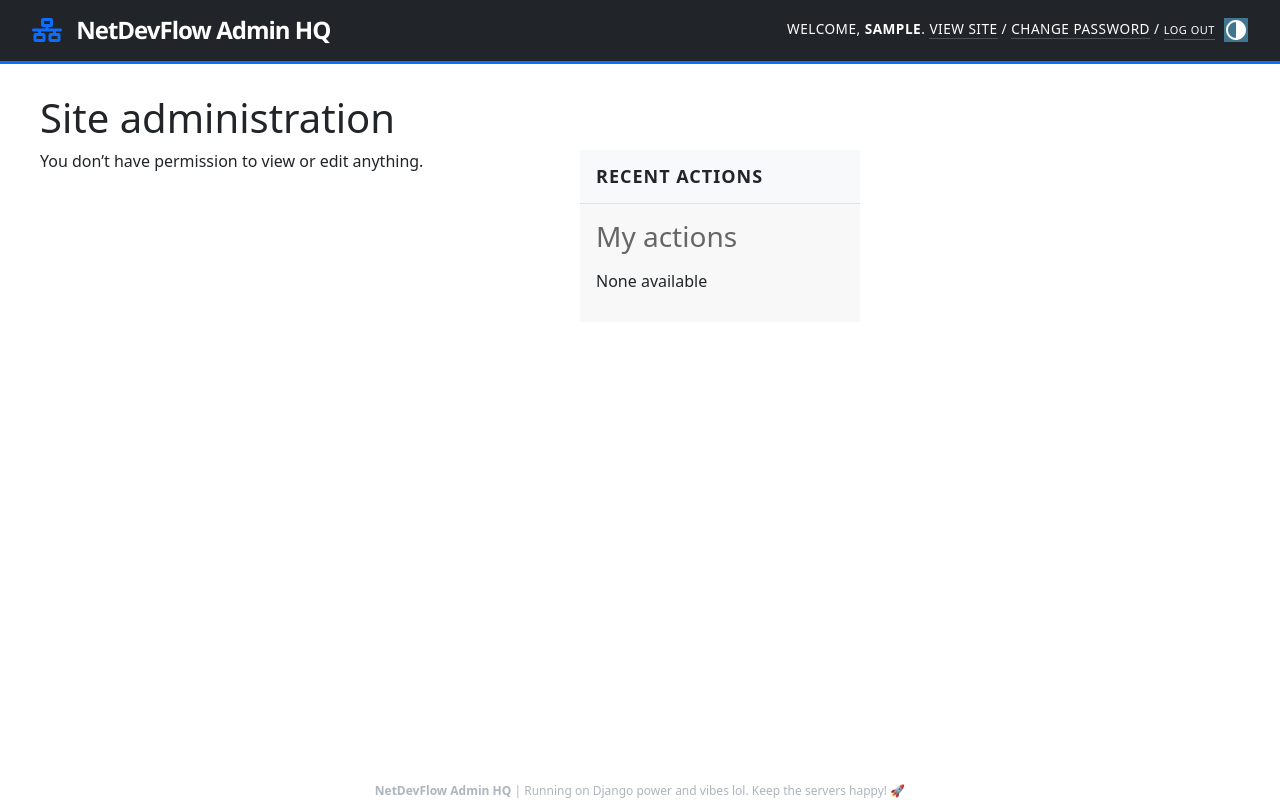
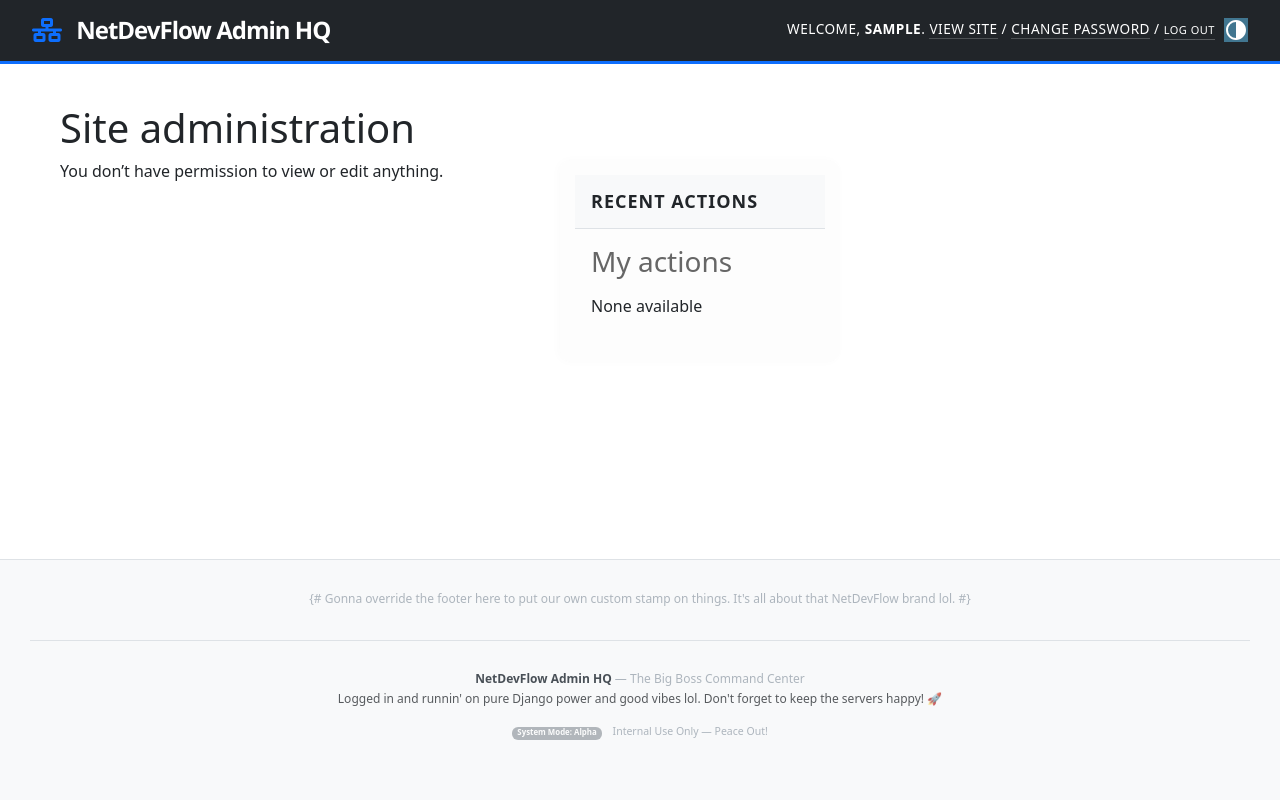
Before and after one commit to frantek/NetDevFlow, a Django app: page /admin/ in a window 1280 px wide. Run offline with Django 5.2, Linux system fonts and the light colour scheme; the visitor is signed in with stand-in values (Sample User, id 1); data comes from the database, SQL or seed files in the repository; data that the repository does not hold is empty.

Commit message:
Enhance admin UI with custom styles and improve footer branding; update settings for login/logout redirects

```diff
--- a/inventory/templates/admin/base.html
+++ b/inventory/templates/admin/base.html
@@ -1,58 +1,136 @@
 {% extends "admin/base.html" %}
-<!--
-    Yo! If you're seeing this, it's because you wanted a custom base for the admin.
-    Since admin/base.html is usually hidden deep in Django's guts,
-    creating this file in your project's templates folder overrides it.
+{#
+    Yo! Welcome to the secret sauce of the Admin HQ.
+    Usually, this file is hidden deep in the Django guts, like some ancient scrolls lol.
+    By overriding it here, we're basically hijacking the whole look to make it not suck.
 
-    We're gonna keep it simple and just use it to wrap everything in our site's vibe.
--->
+    CRITICAL VIBE CHECK:
+    We gotta make sure this is the ONLY file named base.html in the admin folder,
+    otherwise Django is gonna get confused and start chasing its own tail (infinite recursion),
+    which would totally wreck the site. Nobody wants that brain fart.
+#}
 
 {% block extrastyle %}
 {{ block.super }}
 <style>
-    /* Making the sidebar a bit wider and more readable */
+    /* THE BRAIN CENTER: Global Admin UI Tweaks
+       We're making the admin area actually feel like a command center for the Big Boss.
+       Standard Django is way too cramped, so we're giving it some room to breathe.
+    */
+
     #content-related {
+        /* Pushing the sidebar out a bit so it's not squishing the main stuff */
         margin-right: -300px !important;
         width: 280px !important;
+        background: #fdfdfd !important;
+        border-radius: 12px !important;
+        padding: 15px !important;
+        box-shadow: -2px 0 10px rgba(0,0,0,0.02) !important;
     }
 
-    /* Giving the main content some room to breathe */
     #content {
-        padding: 30px 40px !important;
+        /* Giving the main data blocks some serious elbow room lol */
+        padding: 40px 60px !important;
+        background: #ffffff !important;
+        border-radius: 20px 0 0 0 !important;
     }
 
-    /* Modernizing the object tools (Add button, etc) */
+    /* BUTTON VIBES: Making stuff actually look clickable.
+       The default buttons look like they're from 1995, so we're juicing them up.
+    */
     .object-tools a {
-        border-radius: 8px !important;
-        font-weight: 600 !important;
+        background: #0d6efd !important;
+        border-radius: 10px !important;
+        font-weight: 700 !important;
         text-transform: uppercase;
-        font-size: 0.75rem;
+        font-size: 0.8rem;
+        letter-spacing: 0.5px;
+        transition: all 0.3s ease !important;
+        border: none !important;
+        padding: 10px 20px !important;
     }
 
-    /* Fixing up the breadcrumbs to match the casual look */
+    .object-tools a:hover {
+        background: #0b5ed7 !important;
+        transform: translateY(-2px);
+        box-shadow: 0 5px 15px rgba(13, 110, 253, 0.3) !important;
+    }
+
+    /* BREADCRUMB TRAIL: For when we're deep in the weeds.
+       We want these to be super chill and easy to read so we don't get lost in the DB.
+    */
     .breadcrumbs {
         background: #f0f2f5 !important;
-        padding: 10px 40px !important;
-        border-bottom: 1px solid #e0e0e0 !important;
-        font-size: 0.85rem !important;
-        color: #666 !important;
+        padding: 15px 40px !important;
+        border-bottom: 2px solid #e9ecef !important;
+        font-size: 0.9rem !important;
+        color: #6c757d !important;
+        font-weight: 500;
     }
 
     .breadcrumbs a {
         color: #0d6efd !important;
-        font-weight: 600 !important;
+        font-weight: 700 !important;
+        text-decoration: none !important;
+    }
+
+    .breadcrumbs a:hover {
+        text-decoration: underline !important;
+    }
+
+    /* TABLE SWAG: Making the data lists look premium.
+       Adding some hover effects so we know exactly what row we're messing with.
+    */
+    #changelist table tbody tr:hover {
+        background-color: #f8f9ff !important;
+    }
+
+    .results table thead th {
+        background: #212529 !important;
+        color: white !important;
+        text-transform: uppercase;
+        font-size: 0.75rem;
+        letter-spacing: 1px;
+        border: none !important;
+    }
+
+    /* THE CHILL ZONE: Custom Footer Style
+       Even the bottom of the page needs some love.
+       We're keeping it clean and centered so it feels professional but relaxed.
+    */
+    #footer {
+        background: #f8f9fa !important;
+        color: #adb5bd !important;
+        padding: 30px !important;
+        border-top: 1px solid #dee2e6 !important;
+        text-align: center !important;
+        font-size: 0.85rem;
+    }
+
+    #footer strong {
+        color: #495057;
     }
 </style>
 {% endblock %}
 
 {% block footer %}
+{#
+    Gonna override the footer here to put our own custom stamp on things.
+    It's all about that NetDevFlow brand lol.
+#}
 <div id="footer">
-    <div class="container text-center">
-        <p class="mb-0">
-            <strong>NetDevFlow Admin HQ</strong> |
-            Running on Django power and vibes lol.
-            Keep the servers happy! 🚀
+    <div class="container">
+        <p class="mb-1">
+            <strong>NetDevFlow Admin HQ</strong> — The Big Boss Command Center
         </p>
+        <p class="mb-0 text-muted">
+            Logged in and runnin' on pure Django power and good vibes lol.
+            Don't forget to keep the servers happy! 🚀
+        </p>
+        <div class="mt-3 small">
+            <span class="badge bg-secondary opacity-50">System Mode: Alpha</span>
+            <span class="ms-2">Internal Use Only — Peace Out!</span>
+        </div>
     </div>
 </div>
 {% endblock %}
--- a/netdevflow_project/settings.py
+++ b/netdevflow_project/settings.py
@@ -31,13 +31,13 @@ ALLOWED_HOSTS = []
 # Application definition
 
 INSTALLED_APPS = [
+    'inventory',
     'django.contrib.admin',
     'django.contrib.auth',
     'django.contrib.contenttypes',
     'django.contrib.sessions',
     'django.contrib.messages',
     'django.contrib.staticfiles',
-    'inventory',
 ]
 
 MIDDLEWARE = [
@@ -116,3 +116,5 @@ USE_TZ = True
 # https://docs.djangoproject.com/en/6.0/howto/static-files/
 
 STATIC_URL = 'static/'
+LOGIN_REDIRECT_URL = 'dashboard'
+LOGOUT_REDIRECT_URL = 'login'
```
